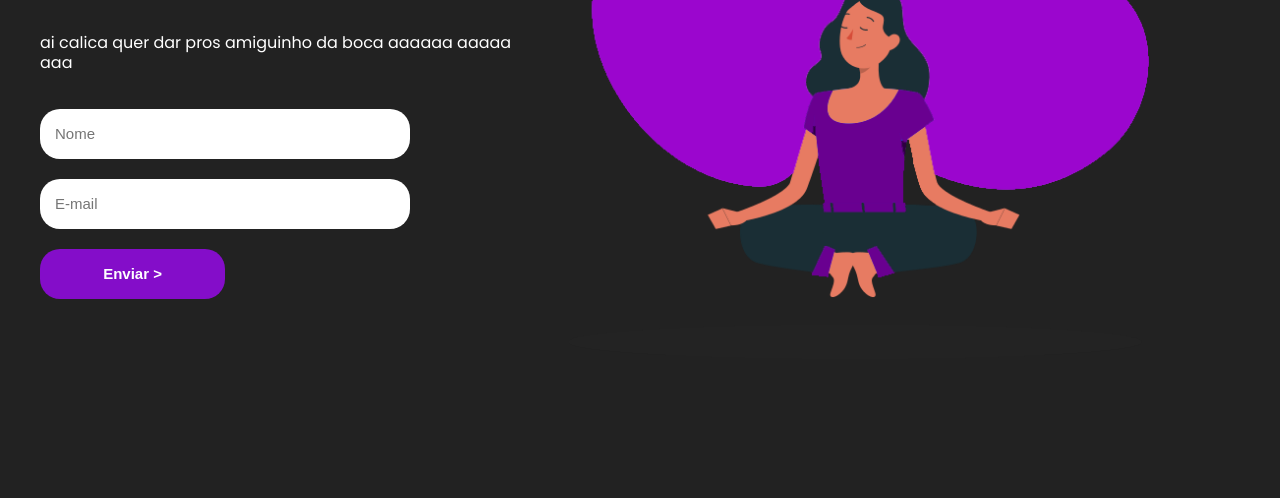
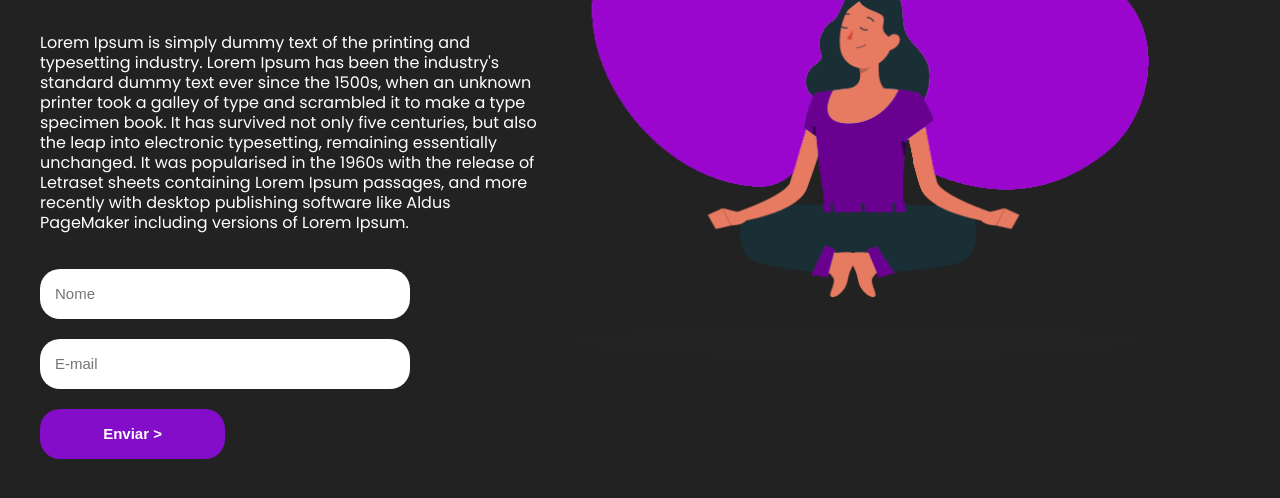
Before and after one commit to SalesCoding/Desafio, a plain HTML site: page index.html in a window 1280 px wide. Shown: the part 278-776 px from the top of the page. Drawn offline with Linux system fonts and the light colour scheme.

Commit message:
finalização

```diff
--- a/index.html
+++ b/index.html
@@ -34,7 +34,7 @@
         <aside>
             <h2><span>Inscreva-se agora</span></h2>
             <p>
-                ai calica quer dar pros amiguinho da boca aaaaaa aaaaa aaa
+                Lorem Ipsum is simply dummy text of the printing and typesetting industry. Lorem Ipsum has been the industry's standard dummy text ever since the 1500s, when an unknown printer took a galley of type and scrambled it to make a type specimen book. It has survived not only five centuries, but also the leap into electronic typesetting, remaining essentially unchanged. It was popularised in the 1960s with the release of Letraset sheets containing Lorem Ipsum passages, and more recently with desktop publishing software like Aldus PageMaker including versions of Lorem Ipsum.
             </p>
 
             <form>
```
